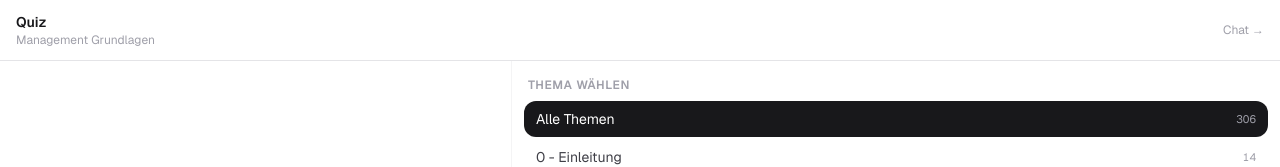
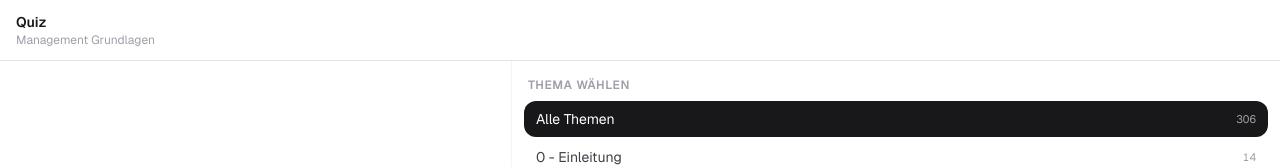
Before and after one commit to qpxv/studying, a Next.js app: page / in a window 1280 px wide. Shown: the top 167 px of the page. Built offline with nearby package versions, Linux system fonts and the light colour scheme.

Commit message:
feat: removed chat button and added a theme button that takes user back to themes to select while keeping count of cents preserved

```diff
--- a/app/page.tsx
+++ b/app/page.tsx
@@ -1,7 +1,6 @@
 'use client';
 
 import { useState, useRef, useEffect, useCallback } from 'react';
-import Link from 'next/link';
 
 interface Message {
   role: 'user' | 'assistant';
@@ -161,8 +160,6 @@ export default function QuizPage() {
     setStarted(true);
     setQuestionCount(1);
     setMessages([{ role: 'assistant', content: firstQuestion.question }]);
-    setTotalCents(0);
-    setCosts({});
   }, [quizBank, selectedTopic]);
 
   const sendAnswer = useCallback(async () => {
@@ -270,12 +267,14 @@ export default function QuizPage() {
           <span className="font-semibold text-sm text-zinc-900 dark:text-zinc-100">Quiz</span>
           <span className="text-xs text-zinc-400 dark:text-zinc-500">{headerSub}</span>
         </div>
-        <Link
-          href="/chat"
-          className="text-xs text-zinc-400 dark:text-zinc-500 hover:text-zinc-700 dark:hover:text-zinc-300 transition-colors"
-        >
-          Chat →
-        </Link>
+        {started && (
+          <button
+            onClick={() => setStarted(false)}
+            className="text-xs text-zinc-400 dark:text-zinc-500 hover:text-zinc-700 dark:hover:text-zinc-300 transition-colors"
+          >
+            ← Themen
+          </button>
+        )}
       </header>
 
       {/* Messages / Pre-start */}
```
